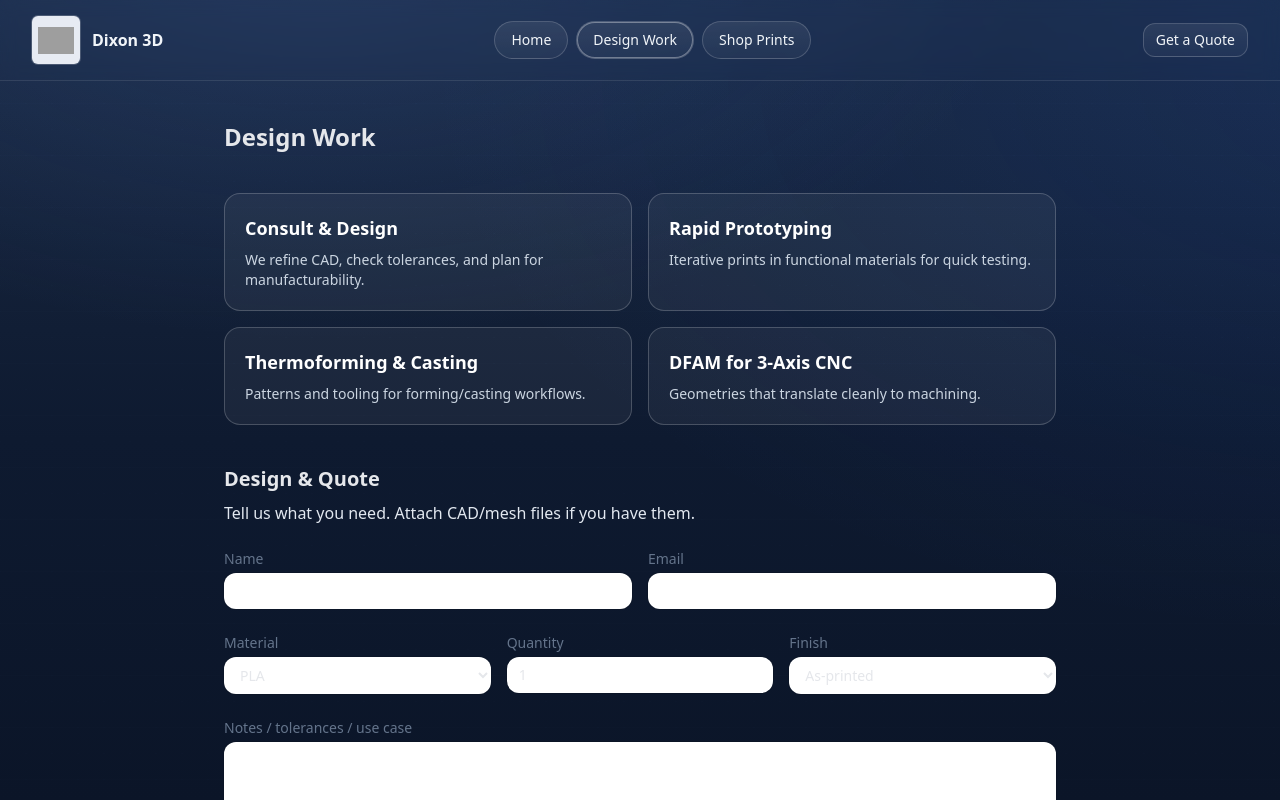
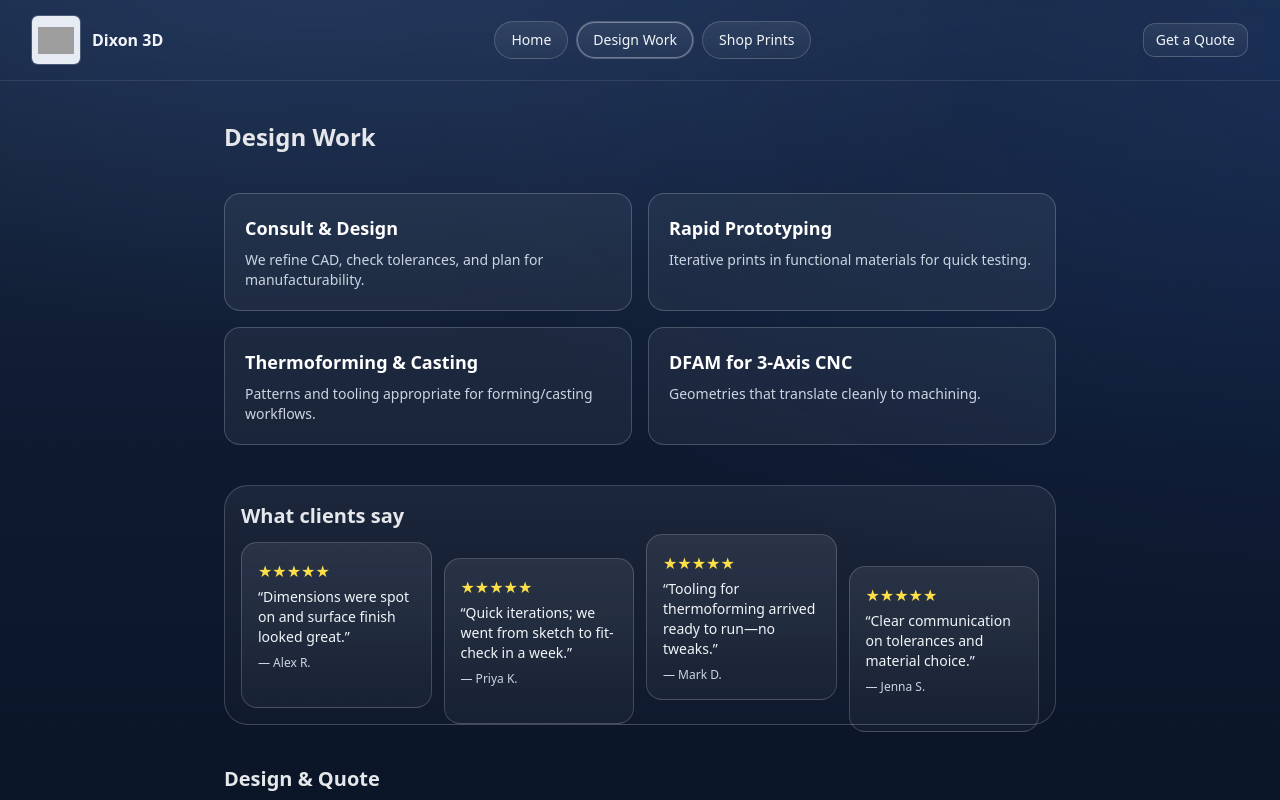
Before and after one commit to DrDixxx/dixon3d_website, a Next.js app: page /design in a window 1280 px wide. Shown: the top 800 px of the page. Built offline with nearby package versions, Linux system fonts and the light colour scheme; grey boxes are pictures that could not be loaded.

Commit message:
Test 1.3.1

```diff
--- a/app/design/page.jsx
+++ b/app/design/page.jsx
@@ -8,8 +8,35 @@ export default function DesignPage() {
       <section className="grid md:grid-cols-2 gap-4">
         <article className="card rounded-2xl p-5"><h3 className="text-lg font-semibold">Consult & Design</h3><p className="mt-2 text-sm">We refine CAD, check tolerances, and plan for manufacturability.</p></article>
         <article className="card rounded-2xl p-5"><h3 className="text-lg font-semibold">Rapid Prototyping</h3><p className="mt-2 text-sm">Iterative prints in functional materials for quick testing.</p></article>
-        <article className="card rounded-2xl p-5"><h3 className="text-lg font-semibold">Thermoforming & Casting</h3><p className="mt-2 text-sm">Patterns and tooling for forming/casting workflows.</p></article>
+        <article className="card rounded-2xl p-5"><h3 className="text-lg font-semibold">Thermoforming & Casting</h3><p className="mt-2 text-sm">Patterns and tooling appropriate for forming/casting workflows.</p></article>
         <article className="card rounded-2xl p-5"><h3 className="text-lg font-semibold">DFAM for 3-Axis CNC</h3><p className="mt-2 text-sm">Geometries that translate cleanly to machining.</p></article>
+      </section>
+
+      {/* Reviews – 4 bubbles, staggered */}
+      <section className="rounded-3xl panel p-4">
+        <h3 className="text-xl font-semibold mb-3">What clients say</h3>
+        <div className="grid md:grid-cols-4 gap-3">
+          <article className="bubble rounded-2xl p-4">
+            <div className="text-yellow-300">★★★★★</div>
+            <p className="text-sm mt-1">“Dimensions were spot on and surface finish looked great.”</p>
+            <div className="text-xs text-slate-300 mt-2">— Alex R.</div>
+          </article>
+          <article className="bubble rounded-2xl p-4 md:translate-y-4">
+            <div className="text-yellow-300">★★★★★</div>
+            <p className="text-sm mt-1">“Quick iterations; we went from sketch to fit-check in a week.”</p>
+            <div className="text-xs text-slate-300 mt-2">— Priya K.</div>
+          </article>
+          <article className="bubble rounded-2xl p-4 md:-translate-y-2">
+            <div className="text-yellow-300">★★★★★</div>
+            <p className="text-sm mt-1">“Tooling for thermoforming arrived ready to run—no tweaks.”</p>
+            <div className="text-xs text-slate-300 mt-2">— Mark D.</div>
+          </article>
+          <article className="bubble rounded-2xl p-4 md:translate-y-6">
+            <div className="text-yellow-300">★★★★★</div>
+            <p className="text-sm mt-1">“Clear communication on tolerances and material choice.”</p>
+            <div className="text-xs text-slate-300 mt-2">— Jenna S.</div>
+          </article>
+        </div>
       </section>
 
       <section>
@@ -33,50 +60,53 @@ export default function DesignPage() {
         }}>
           <div className="grid sm:grid-cols-2 gap-4">
             <label className="block">
-              <div className="text-sm text-slate-500 mb-1">Name</div>
-              <input name="name" required className="w-full rounded-xl bg-white px-3 py-2 text-sm outline-none ring-1 ring-black/10"/>
+              <div className="text-sm text-slate-300 mb-1">Name</div>
+              <input name="name" required className="w-full rounded-xl input-soft px-3 py-2 text-sm"/>
             </label>
             <label className="block">
-              <div className="text-sm text-slate-500 mb-1">Email</div>
-              <input name="email" type="email" required className="w-full rounded-xl bg-white px-3 py-2 text-sm outline-none ring-1 ring-black/10"/>
+              <div className="text-sm text-slate-300 mb-1">Email</div>
+              <input name="email" type="email" required className="w-full rounded-xl input-soft px-3 py-2 text-sm"/>
             </label>
           </div>
 
           <div className="grid sm:grid-cols-3 gap-4">
             <label className="block">
-              <div className="text-sm text-slate-500 mb-1">Material</div>
-              <select name="material" className="w-full rounded-xl bg-white px-3 py-2 text-sm ring-1 ring-black/10">
-                <option>PLA</option><option>PETG</option><option>ABS</option><option>ASA</option><option>Nylon</option><option>CF-Nylon</option><option>TPU 95A</option>
+              <div className="text-sm text-slate-300 mb-1">Material</div>
+              <select name="material" className="w-full rounded-xl input-soft px-3 py-2 text-sm">
+                <option>PLA</option><option>PETG</option><option>ABS</option><option>ASA</option>
+                <option>Nylon</option><option>CF-Nylon</option><option>TPU 95A</option>
               </select>
             </label>
             <label className="block">
-              <div className="text-sm text-slate-500 mb-1">Quantity</div>
-              <input name="quantity" type="number" min="1" defaultValue="1" className="w-full rounded-xl bg-white px-3 py-2 text-sm outline-none ring-1 ring-black/10"/>
+              <div className="text-sm text-slate-300 mb-1">Quantity</div>
+              <input name="quantity" type="number" min="1" defaultValue="1"
+                     className="w-full rounded-xl input-soft px-3 py-2 text-sm"/>
             </label>
             <label className="block">
-              <div className="text-sm text-slate-500 mb-1">Finish</div>
-              <select name="finish" className="w-full rounded-xl bg-white px-3 py-2 text-sm ring-1 ring-black/10">
+              <div className="text-sm text-slate-300 mb-1">Finish</div>
+              <select name="finish" className="w-full rounded-xl input-soft px-3 py-2 text-sm">
                 <option>As-printed</option><option>Sanded</option><option>Vapor smooth (ABS)</option><option>Primed & painted</option>
               </select>
             </label>
           </div>
 
           <label className="block">
-            <div className="text-sm text-slate-500 mb-1">Notes / tolerances / use case</div>
-            <textarea name="notes" rows="5" className="w-full rounded-xl bg-white px-3 py-2 text-sm outline-none ring-1 ring-black/10"></textarea>
+            <div className="text-sm text-slate-300 mb-1">Notes / tolerances / use case</div>
+            <textarea name="notes" rows="5" className="w-full rounded-xl input-soft px-3 py-2 text-sm"></textarea>
           </label>
 
           <div>
-            <div className="text-sm font-medium">Files</div>
+            <div className="text-sm font-medium text-slate-200">Files</div>
             <div className="mt-2 rounded-2xl border-2 border-dashed border-white/30 p-6 text-center text-slate-200">
               Drag & drop files here or <label className="ml-2 underline cursor-pointer">browse
-                <input id="file-input" type="file" multiple className="hidden" accept=".stl,.step,.stp,.iges,.igs,.3mf,.obj,.ply,.fbx,.dxf,.sldprt,.sldasm,.las,.laz,.e57"/>
+                <input id="file-input" type="file" multiple className="hidden"
+                       accept=".stl,.step,.stp,.iges,.igs,.3mf,.obj,.ply,.fbx,.dxf,.sldprt,.sldasm,.las,.laz,.e57"/>
               </label>
             </div>
           </div>
 
           <div className="flex gap-3">
-            <button className="rounded-xl bg-slate-900 text-white px-5 py-2.5 text-sm font-semibold">Submit</button>
+            <button className="rounded-xl bubble px-5 py-2.5 text-sm font-semibold">Submit</button>
           </div>
         </form>
 
--- a/app/globals.css
+++ b/app/globals.css
@@ -5,7 +5,7 @@
 /* Palette */
 :root{
   --ink:#e5e7eb;
-  --paper:#0f172a;         /* base blue */
+  --paper:#0f172a;
 }
 
 /* Site background: lighter blue gradient + faint tech pattern */
@@ -20,10 +20,8 @@
   position: relative;
 }
 .site-bg::before{
-  /* subtle “infill” grid (triangular) */
   content:"";
-  position: fixed; inset:0;
-  pointer-events:none;
+  position: fixed; inset:0; pointer-events:none;
   background-image:
     linear-gradient(60deg, rgba(255,255,255,.035) 1px, transparent 1px),
     linear-gradient(-60deg, rgba(255,255,255,.035) 1px, transparent 1px),
@@ -43,11 +41,9 @@
   border: 1px solid rgba(255,255,255,.18);
   color:#f1f5f9;
 }
-.bubble-active{
-  box-shadow: inset 0 0 0 1px rgba(255,255,255,.35);
-}
+.bubble-active{ box-shadow: inset 0 0 0 1px rgba(255,255,255,.35); }
 
-/* Light/Reverse panels used on Home sections */
+/* Panels */
 .panel{
   background-image: linear-gradient(180deg, rgba(255,255,255,.06), rgba(255,255,255,.02));
   border: 1px solid rgba(255,255,255,.18);
@@ -57,10 +53,23 @@
   border: 1px solid rgba(255,255,255,.22);
 }
 
-/* Cards (kept from before) */
+/* Cards */
 .card{ background: rgba(255,255,255,.05); border:1px solid rgba(255,255,255,.20); color:#e5e7eb; }
 .card h3{ color:#fff; }
 .card p{ color:#cbd5e1; }
 
-/* Utility from earlier */
+/* Softer inputs for design + shop */
+.input-soft{
+  background-image: linear-gradient(180deg, rgba(255,255,255,.86), rgba(255,255,255,.78));
+  border: 1px solid rgba(0,0,0,.12);
+  color:#0f172a;
+  box-shadow: inset 0 1px 0 rgba(255,255,255,.35), 0 1px 1px rgba(0,0,0,.05);
+}
+.input-soft:focus{
+  outline: none;
+  border-color: rgba(59,130,246,.45);
+  box-shadow: 0 0 0 3px rgba(59,130,246,.25), inset 0 1px 0 rgba(255,255,255,.35);
+}
+
+/* Utility */
 .hidden-soft{display:none !important;}
--- a/app/shop/page.jsx
+++ b/app/shop/page.jsx
@@ -60,9 +60,9 @@ export default function ShopPage() {
         </div>
         <div className="mt-4 md:mt-0 flex gap-2">
           <input value={search} onChange={e=>setSearch(e.target.value)}
-                 placeholder="Search…" className="w-56 rounded-xl bg-white px-3 py-2 text-sm outline-none ring-1 ring-black/10"/>
+                 placeholder="Search…" className="w-56 rounded-xl input-soft px-3 py-2 text-sm"/>
           <select value={filter} onChange={e=>setFilter(e.target.value)}
-                  className="rounded-xl bg-white px-3 py-2 text-sm ring-1 ring-black/10">
+                  className="rounded-xl input-soft px-3 py-2 text-sm">
             {cats.map(c => <option key={c}>{c}</option>)}
           </select>
         </div>
@@ -80,9 +80,9 @@ export default function ShopPage() {
               <p className="text-xs text-slate-400 mt-1">{p.material} • {p.category}</p>
               <div className="mt-3 flex items-center gap-2">
                 <input type="number" min="1" defaultValue="1" id={`qty-${p.id}`}
-                       className="w-16 rounded-lg bg-white px-2 py-1 text-sm ring-1 ring-black/10 text-slate-900"/>
+                       className="w-16 rounded-lg input-soft px-2 py-1 text-sm"/>
                 <button onClick={() => add(p.id, parseInt(document.getElementById(`qty-${p.id}`).value || "1", 10))}
-                        className="rounded-lg bg-slate-900 text-white px-3 py-1.5 text-xs font-semibold hover:bg-slate-800">
+                        className="rounded-lg bubble px-3 py-1.5 text-xs font-semibold hover:brightness-110">
                   Add
                 </button>
               </div>
@@ -107,7 +107,7 @@ export default function ShopPage() {
                 <div className="mt-2 flex items-center gap-2">
                   <input type="number" min="1" value={it.qty}
                          onChange={(e)=>updateQty(it.key, parseInt(e.target.value||"1",10))}
-                         className="w-16 rounded-lg bg-white px-2 py-1 text-sm ring-1 ring-black/10"/>
+                         className="w-16 rounded-lg input-soft px-2 py-1 text-sm"/>
                   <button onClick={()=>removeItem(it.key)} className="text-xs text-slate-600 hover:text-black">Remove</button>
                 </div>
               </div>
@@ -115,7 +115,7 @@ export default function ShopPage() {
           ))}
         </div>
         <button onClick={checkout}
-                className="mt-4 w-full rounded-xl bg-slate-900 text-white px-5 py-2.5 text-sm font-semibold hover:bg-slate-800">
+                className="mt-4 w-full rounded-xl bubble px-5 py-2.5 text-sm font-semibold hover:brightness-110">
           Checkout with PayPal
         </button>
       </section>
--- a/next.config.js
+++ b/next.config.js
@@ -1,5 +1,6 @@
 /** @type {import('next').NextConfig} */
 const nextConfig = {
-  reactStrictMode: true
+  reactStrictMode: true,
+  images: { unoptimized: true } // serve /public assets directly (fixes images not loading)
 };
 module.exports = nextConfig;
```
Also changed, not shown: app/page.jsx (+3 -54 lines).
